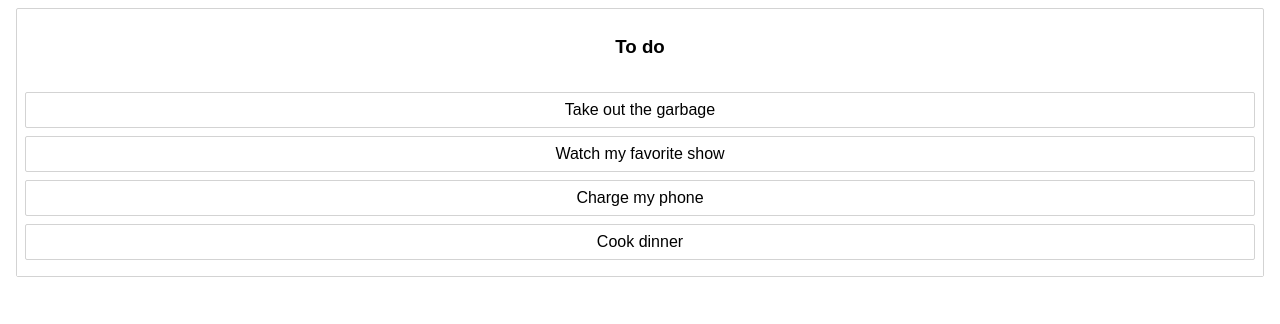
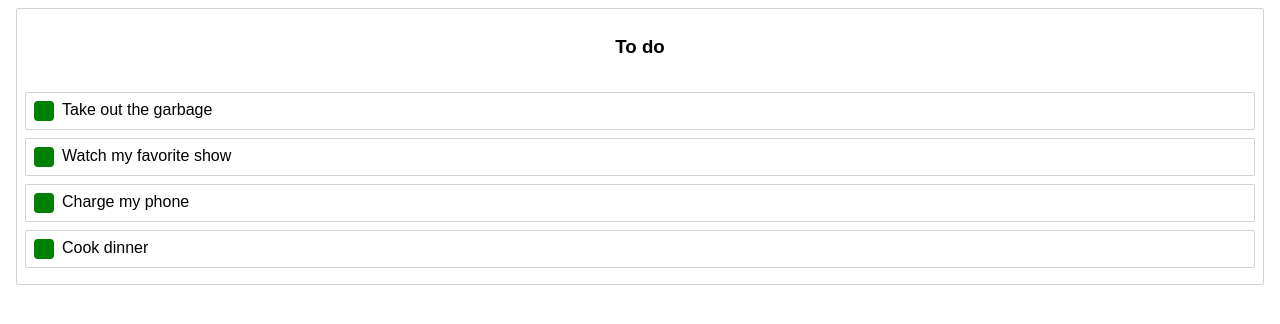
Before and after one commit to yogeshdatir/Todo-Drag-n-Drop, a React (Create React App) app: page / in a window 1280 px wide. Shown: the top 324 px of the page. Built offline with nearby package versions, Linux system fonts and the light colour scheme.

Commit message:
Add custom drag handle

```diff
--- a/src/Task.tsx
+++ b/src/Task.tsx
@@ -11,6 +11,15 @@ const Container = styled.div<any>`
   padding: 8px;
   margin-bottom: 8px;
   background-color: ${(props: any) => (props.isDragging ? "#f2f2f2" : "#fff")};
+  display: flex;
+`;
+
+const Handle = styled.div`
+  background-color: green;
+  width: 20px;
+  height: 20px;
+  margin-right: 8px;
+  border-radius: 4px;
 `;
 
 interface IProps {
@@ -23,10 +32,10 @@ const Task = ({ task, index }: IProps) => {
       {(provided: DraggableProvided, snapshot: DraggableStateSnapshot) => (
         <Container
           {...provided.draggableProps}
-          {...provided.dragHandleProps}
           ref={provided.innerRef}
           isDragging={snapshot.isDragging}
         >
+          <Handle {...provided.dragHandleProps} />
           {task.content}
         </Container>
       )}
```
Also changed, not shown: 1 other file (tests, documents, lock files or other folders).
